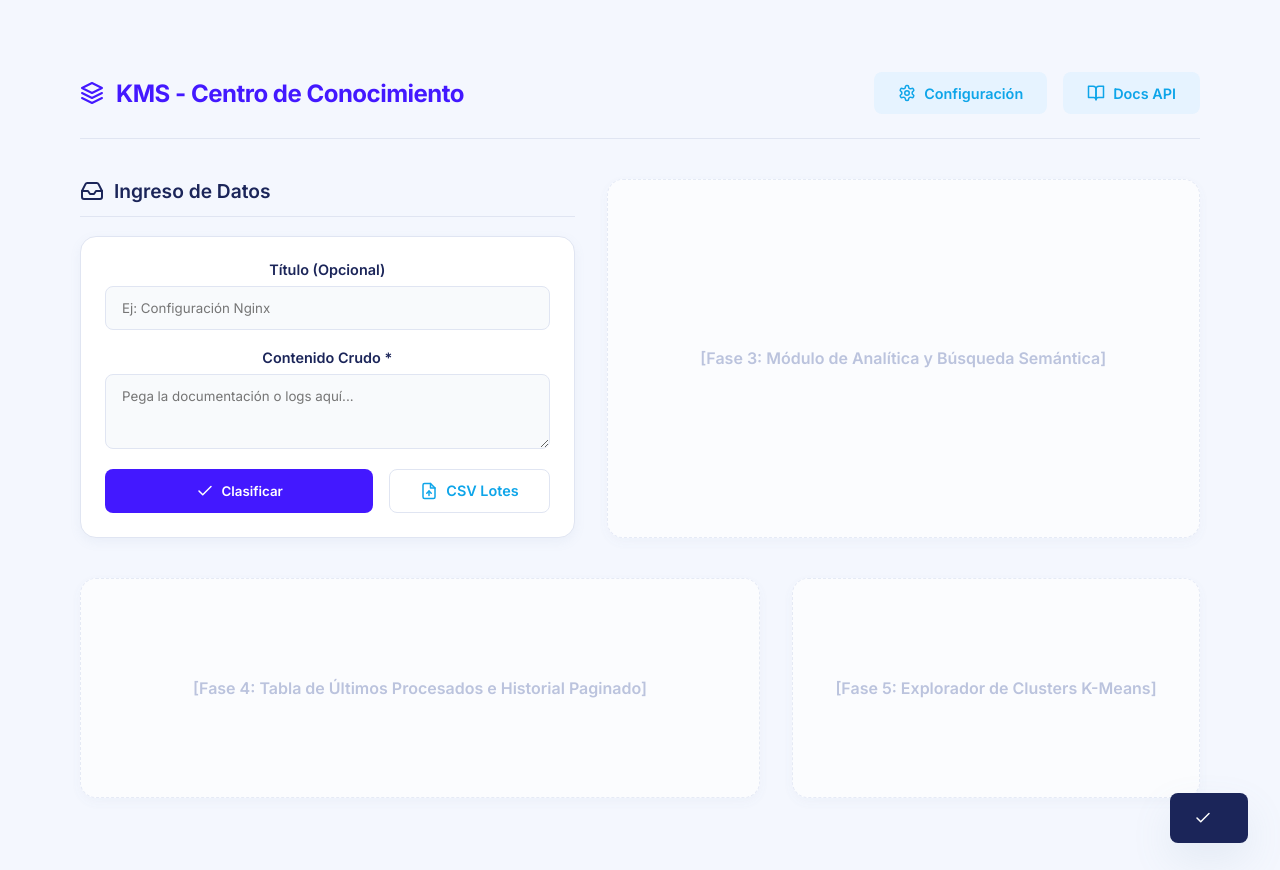
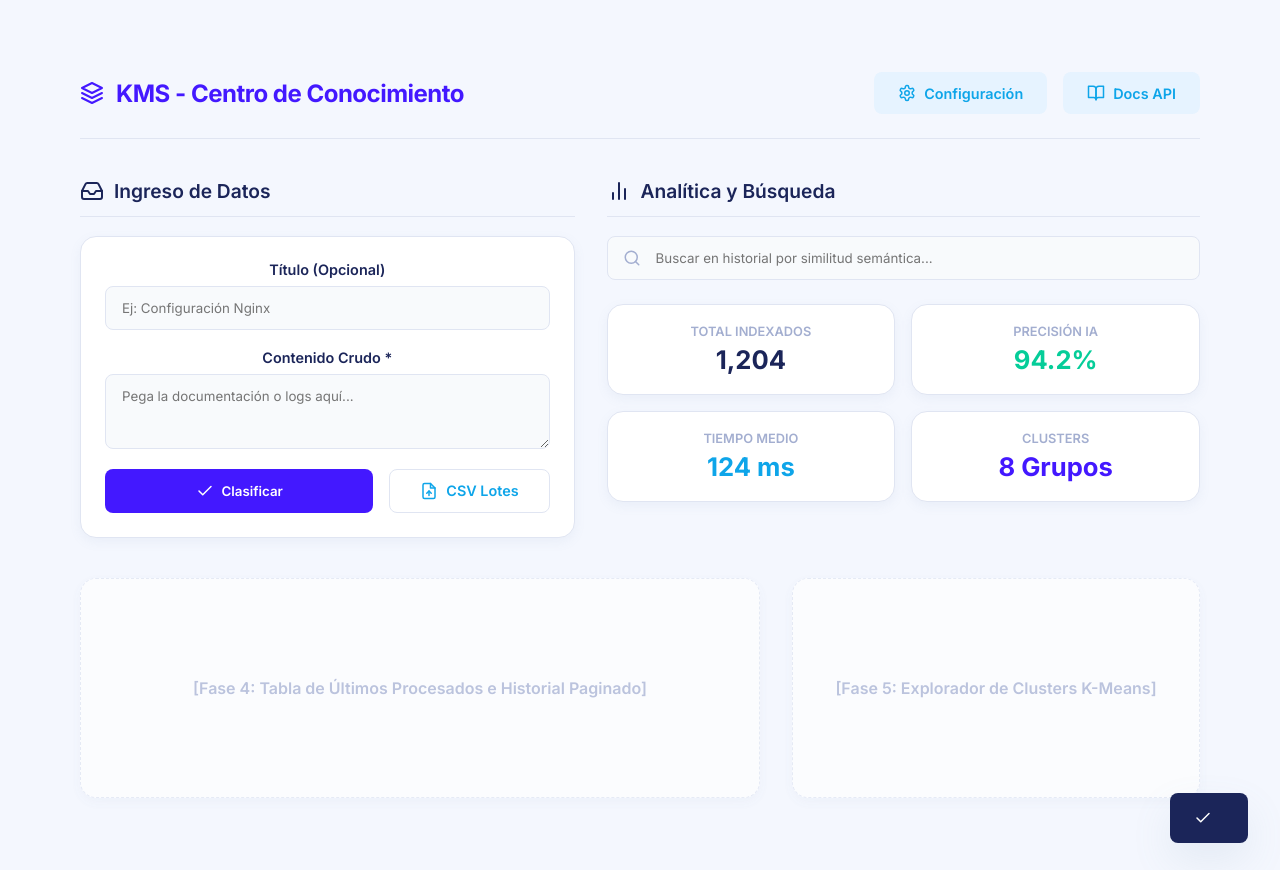
Before and after one commit to No-Country-simulation/G9-LATAM-Team-61, a React (Vite) app in the folder frontend/: page / in a window 1280 px wide. Built offline with nearby package versions, Linux system fonts and the light colour scheme.

Commit message:
feat: add analytics metrics section and search bar component

```diff
--- a/frontend/src/App.jsx
+++ b/frontend/src/App.jsx
@@ -3,11 +3,14 @@ import Header from './components/layout/Header';
 import Toast from './components/common/Toast';
 import DataInputForm from './components/classification/DataInputForm';
 import ResultModal from './components/classification/ResultModal';
+import AnalyticsSearch from './components/dashboard/AnalyticsSearch';
 
 import { classifyContent } from './services/kmsApi';
 import './App.css';
 
 export function App() {
+  const [totalCount, setTotalCount] = useState(1204);
+  const [searchQuery, setSearchQuery] = useState('');
   const [isProcessing, setIsProcessing] = useState(false);
   const [activeModal, setActiveModal] = useState(null);
   const [resultData, setResultData] = useState(null);
@@ -47,6 +50,7 @@ export function App() {
     try {
       const result = await classifyContent(formData);
       setIsProcessing(false);
+      setTotalCount((prev) => prev + 1);
       setResultData(result);
       setActiveModal('result');
       showToast('¡Documento clasificado e indexado exitosamente!', 'success');
@@ -62,13 +66,13 @@ export function App() {
       <Toast toastState={toastState} />
 
       <main className="main-content">
-        {/* Top Bar Header (Phase 1) */}
+        {/* Top Bar Header (Fase 1) */}
         <Header
           onOpenConfig={() => showToast('Modal de Configuración (Disponible en Fase 5)')}
           onOpenApiDocs={() => showToast('Modal de Docs API (Disponible en Fase 5)')}
         />
 
-        {/* FILA 1: Top Grid */}
+        {/* FILA 1: Top Grid completo (Fase 2 + Fase 3) */}
         <div className="top-grid">
           {/* Columna Izquierda: Formulario de Clasificación (Fase 2) */}
           <DataInputForm
@@ -77,10 +81,12 @@ export function App() {
             isProcessing={isProcessing}
           />
 
-          {/* Columna Derecha: Ranura para Analítica y Búsqueda (Fase 3) */}
-          <div className="card" style={{ display: 'flex', flexDirection: 'column', justifyContent: 'center', alignItems: 'center', minHeight: '260px', opacity: 0.7, borderStyle: 'dashed' }}>
-            <p style={{ color: 'var(--text-secondary)', fontWeight: 600 }}>[Fase 3: Módulo de Analítica y Búsqueda Semántica]</p>
-          </div>
+          {/* Columna Derecha: Módulo de Analítica y Búsqueda Semántica (Fase 3) */}
+          <AnalyticsSearch
+            searchQuery={searchQuery}
+            setSearchQuery={setSearchQuery}
+            totalCount={totalCount}
+          />
         </div>
 
         {/* FILA 2: Bottom Grid (Fases 4 y 5) */}
--- /dev/null
+++ b/frontend/src/components/dashboard/AnalyticsSearch.jsx
@@ -0,0 +1,64 @@
+import React from 'react';
+import Card from '../common/Card';
+
+export function AnalyticsSearch({ searchQuery, setSearchQuery, totalCount }) {
+  return (
+    <section id="sec-analisis">
+      <h2 className="section-title">
+        <svg className="icon" viewBox="0 0 24 24">
+          <line x1="18" y1="20" x2="18" y2="10"></line>
+          <line x1="12" y1="20" x2="12" y2="4"></line>
+          <line x1="6" y1="20" x2="6" y2="14"></line>
+        </svg>
+        Analítica y Búsqueda
+      </h2>
+
+      {/* Global Search Container */}
+      <div className="search-container">
+        <svg className="icon icon-sm search-icon" viewBox="0 0 24 24">
+          <circle cx="11" cy="11" r="8"></circle>
+          <line x1="21" y1="21" x2="16.65" y2="16.65"></line>
+        </svg>
+        <input
+          id="global-search"
+          type="text"
+          placeholder="Buscar en historial por similitud semántica..."
+          className="form-control search-input"
+          aria-label="Búsqueda global"
+          value={searchQuery}
+          onChange={(e) => setSearchQuery(e.target.value)}
+        />
+      </div>
+
+      {/* Stats Grid */}
+      <div className="stats-grid">
+        <Card className="stat-card">
+          <h3>Total Indexados</h3>
+          <div id="stat-total" className="value">
+            {totalCount.toLocaleString()}
+          </div>
+        </Card>
+        <Card className="stat-card">
+          <h3>Precisión IA</h3>
+          <div className="value" style={{ color: '#05CD99' }}>
+            94.2%
+          </div>
+        </Card>
+        <Card className="stat-card">
+          <h3>Tiempo Medio</h3>
+          <div className="value" style={{ color: '#0EA5E9' }}>
+            124 ms
+          </div>
+        </Card>
+        <Card className="stat-card">
+          <h3>Clusters</h3>
+          <div className="value" style={{ color: 'var(--brand-primary)' }}>
+            8 Grupos
+          </div>
+        </Card>
+      </div>
+    </section>
+  );
+}
+
+export default AnalyticsSearch;
```
Also changed, not shown: 1 other file (tests, documents, lock files or other folders).
